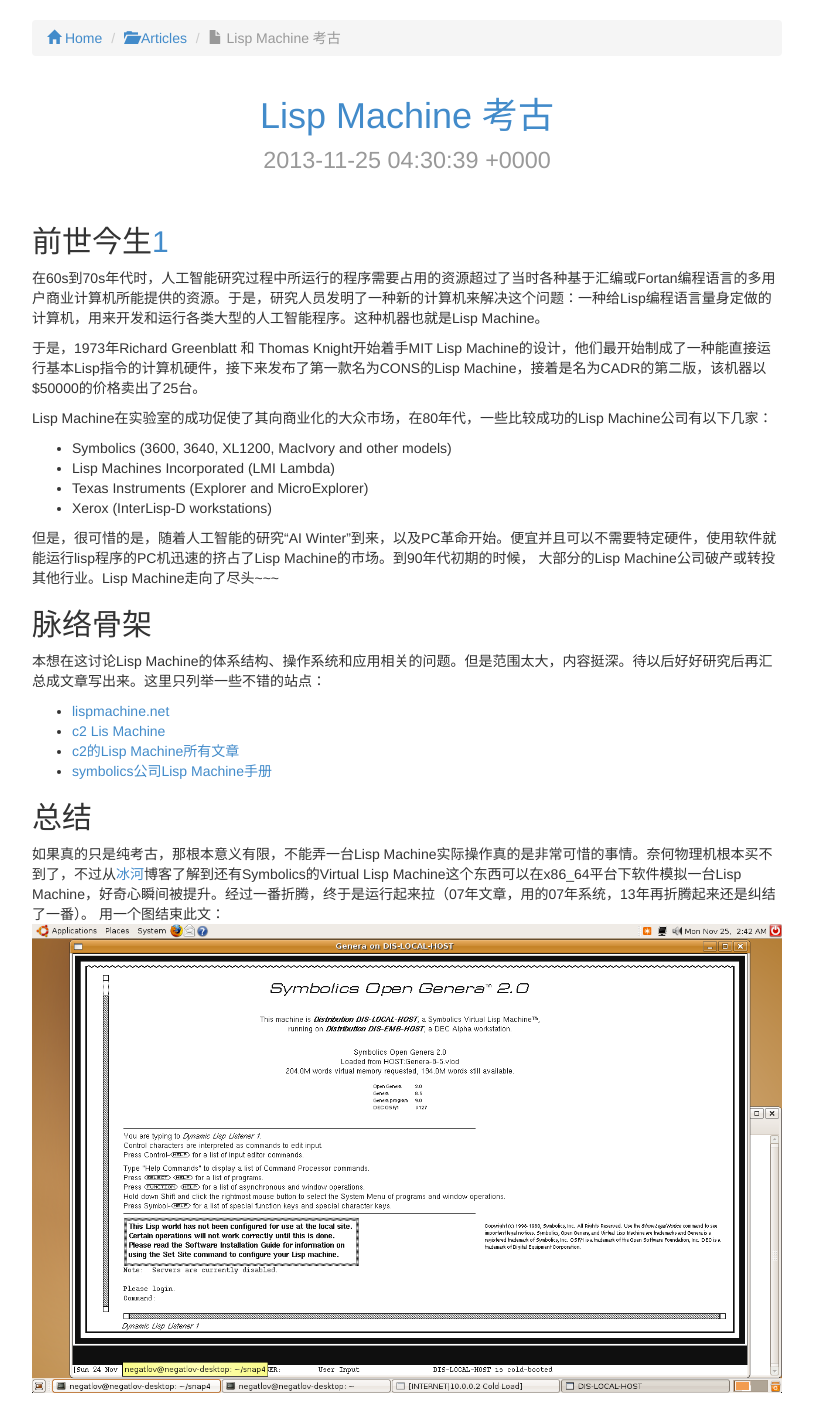
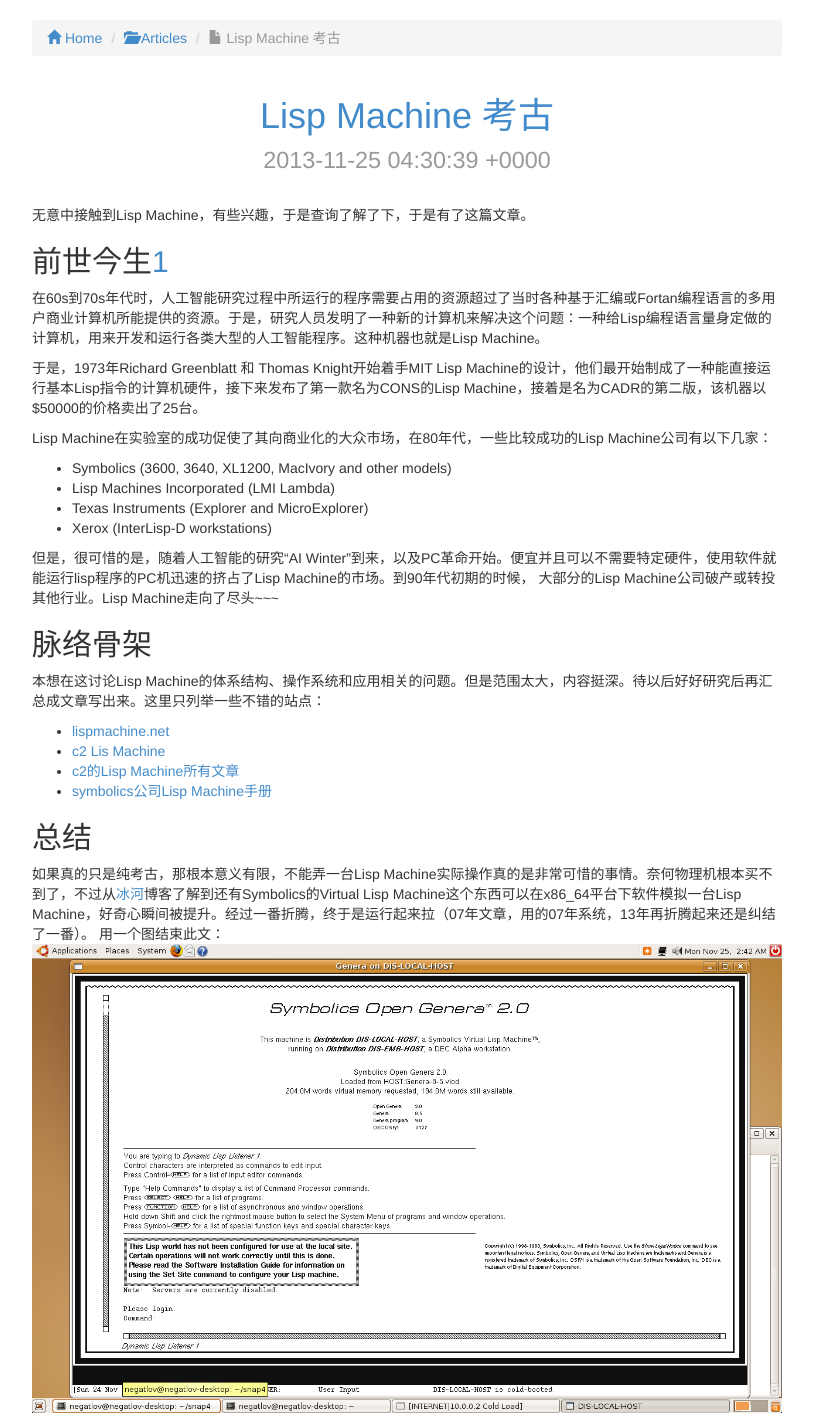
Before and after one commit to fftfyjj/blog, a Jekyll site: the page built from _posts/2013-11-25-lisp-machine-.markdown, in a window 1280 px wide. Shown: the whole page, without its empty margins (233-1046 px from the left). Built offline with Jekyll 4.4.1, drawn with Linux system fonts in a browser that asks for light colours; Markdown is read by kramdown in place of the engine named in the settings.

Commit message:
---Build site at 2013-11-25 06:10:15 UTC

```diff
--- a/_posts/2013-11-25-lisp-machine-.markdown
+++ b/_posts/2013-11-25-lisp-machine-.markdown
@@ -5,6 +5,8 @@
 tags: [Lisp Machine]
 date: 2013-11-25 12:30:39 +0800
 ---
+无意中接触到Lisp Machine，有些兴趣，于是查询了解了下，于是有了这篇文章。
+
 ##前世今生[1](http://en.wikipedia.org/wiki/Lisp_machine)
 在60s到70s年代时，人工智能研究过程中所运行的程序需要占用的资源超过了当时各种基于汇编或Fortan编程语言的多用户商业计算机所能提供的资源。于是，研究人员发明了一种新的计算机来解决这个问题：一种给Lisp编程语言量身定做的计算机，用来开发和运行各类大型的人工智能程序。这种机器也就是Lisp Machine。
 
```
